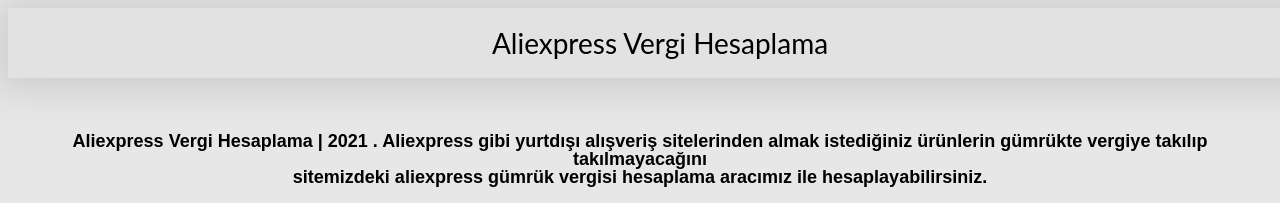
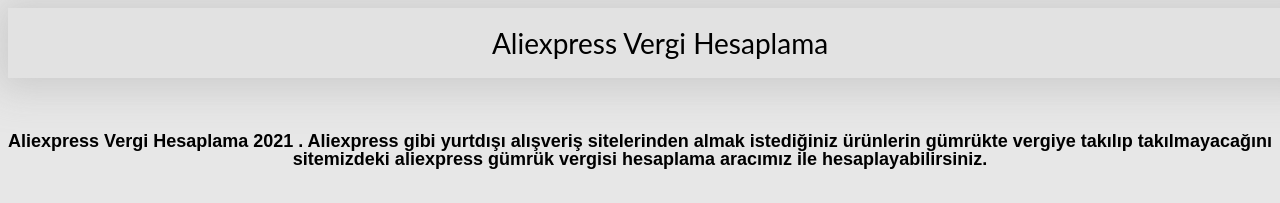
Before and after one commit to fl4te4rth/aliexpressvergi, a plain HTML site: page index.html in a window 1280 px wide. Shown: the top 203 px of the page. Drawn offline with nearby package versions, Linux system fonts and the light colour scheme; a web font is replaced by a local one.

Commit message:
Update index.html

```diff
--- a/index.html
+++ b/index.html
@@ -38,7 +38,7 @@
     />
     <meta
       property="og:description"
-      content="Aliexpress Vergi Hesaplama | 2021 . Aliexpress'ten almak istediğiniz ürünlerin gümrük vergisini sitemizdeki aliexpress gümrük vergisi hesaplama aracımız ile hesaplayabilirsiniz."
+      content="Aliexpress Vergi Hesaplama 2021 . Aliexpress'ten almak istediğiniz ürünlerin gümrük vergisini sitemizdeki aliexpress gümrük vergisi hesaplama aracımız ile hesaplayabilirsiniz."
     />
     <meta property="og:url" content="index.html" />
     <meta
@@ -49,7 +49,7 @@
     <meta name="twitter:card" content="summary" />
     <meta
       name="twitter:description"
-      content="Aliexpress Vergi Hesaplama | 2021 . Aliexpress gibi yurtdışı alışveriş sitelerinden almak istediğiniz ürünlerin gümrükte vergiye takılıp takılmayacağını sitemizdeki aliexpress gümrük vergisi hesaplama aracımız ile hesaplayabilirsiniz."
+      content="Aliexpress Vergi Hesaplama 2021 . Aliexpress gibi yurtdışı alışveriş sitelerinden almak istediğiniz ürünlerin gümrükte vergiye takılıp takılmayacağını sitemizdeki aliexpress gümrük vergisi hesaplama aracımız ile hesaplayabilirsiniz."
     />
     <meta name="twitter:title" content="Aliexpress Vergi Hesaplama" />
     <meta name="twitter:image" content="logo.png" />
@@ -78,7 +78,7 @@
     <meta property="article:tag" content="aliexpress gümrük vergisi nasıl ödenir" />
     <meta property="article:tag" content="aliexpress gümrükten geçmeyen ürünler" />
     <meta name="yandex-verification" content="c1d8b8487a933d7d" />
-    <title>Aliexpress Vergi Hesaplama | 2021 Aliexpress Gümrük Vergisi Hesaplama Aracı</title>
+    <title>Aliexpress Vergi Hesaplama 2021 Aliexpress Gümrük Vergisi Hesaplama Aracı</title>
     <link
       href="https://fonts.googleapis.com/css?family=Muli"
       rel="stylesheet"
@@ -111,7 +111,7 @@
         <h3
           style=" font-size: 18px;line-height: 18px; font-family: 'Lato', sans-serif;"
         >
-          <center><br><br>Aliexpress Vergi Hesaplama | 2021 . Aliexpress gibi yurtdışı alışveriş sitelerinden almak istediğiniz ürünlerin gümrükte vergiye takılıp takılmayacağını <br> sitemizdeki aliexpress gümrük vergisi hesaplama aracımız ile hesaplayabilirsiniz.</center>
+          <center><br><br>Aliexpress Vergi Hesaplama 2021 . Aliexpress gibi yurtdışı alışveriş sitelerinden almak istediğiniz ürünlerin gümrükte vergiye takılıp takılmayacağını <br> sitemizdeki aliexpress gümrük vergisi hesaplama aracımız ile hesaplayabilirsiniz.</center>
         </h3>
       </div>
     </div>
```
